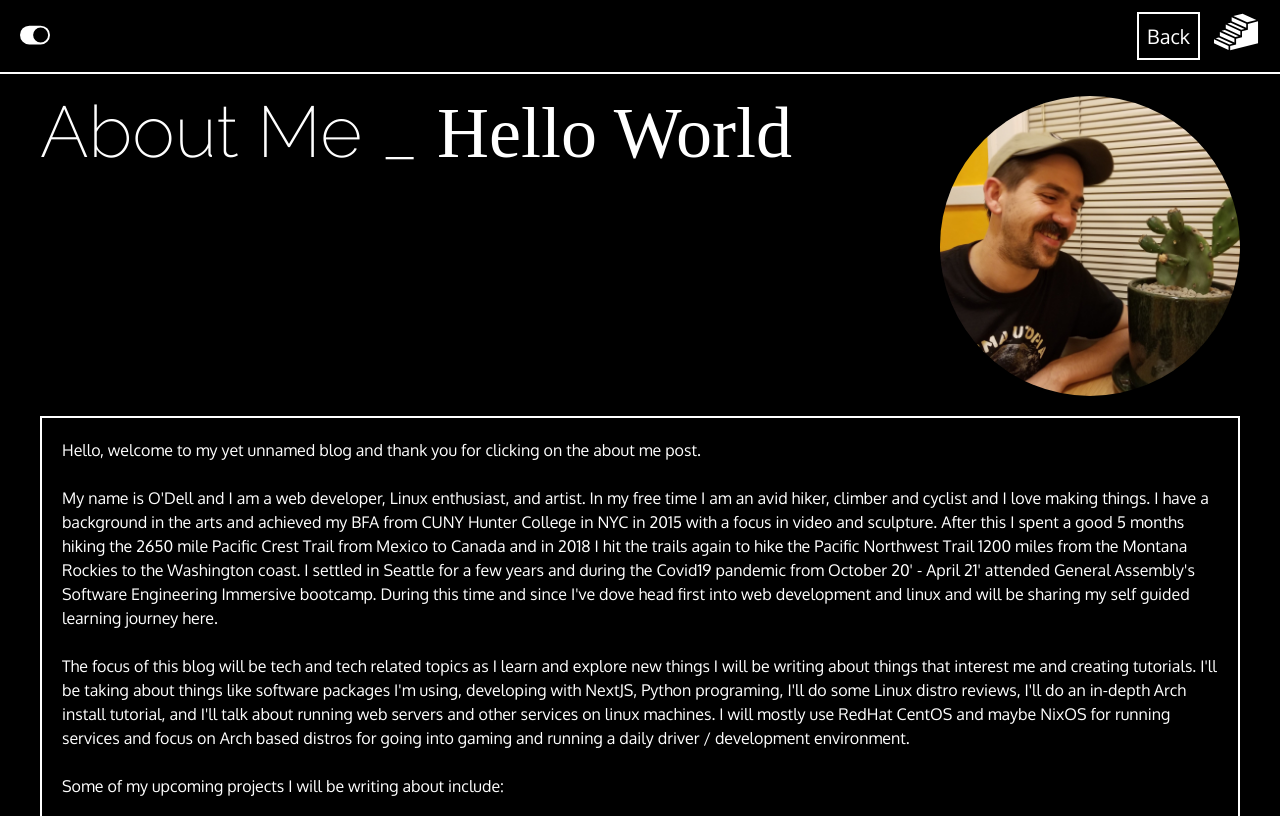
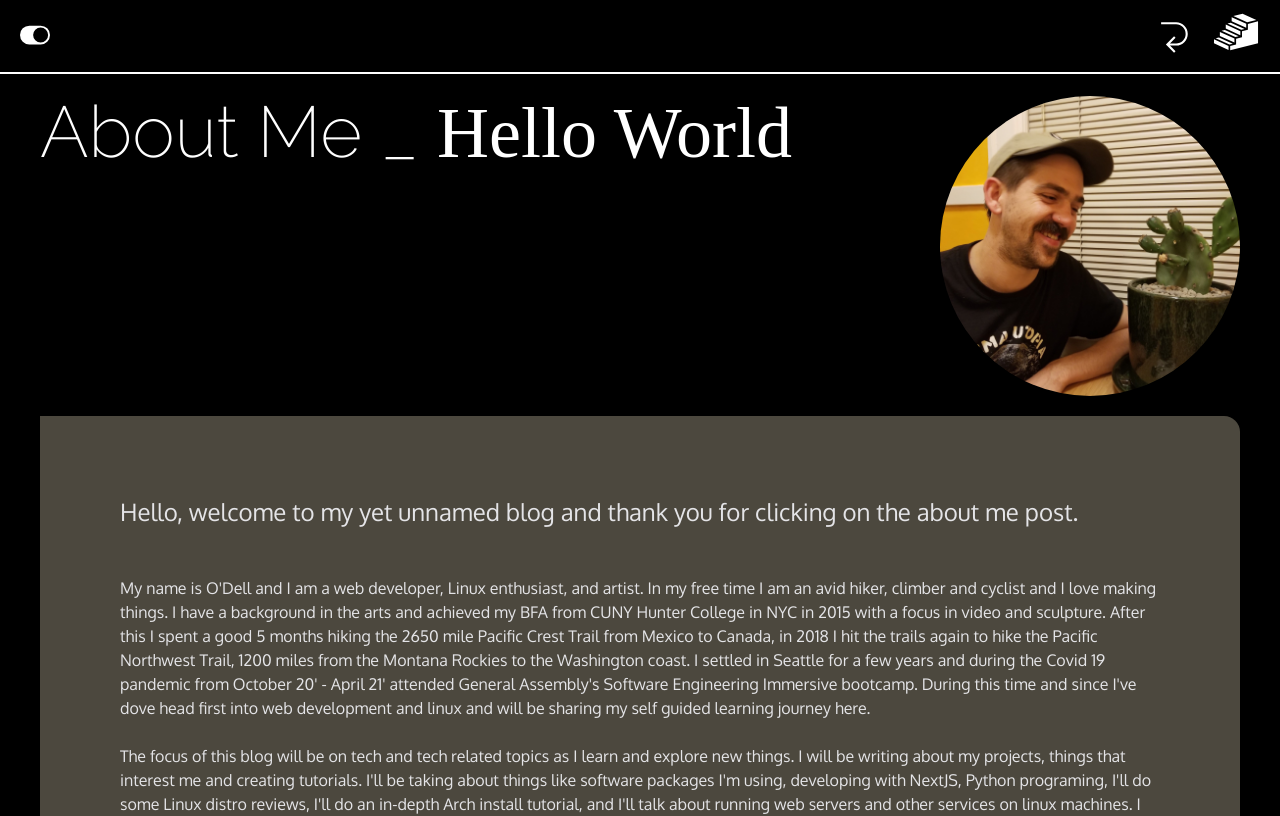
Before and after one commit to MikeOD92/odell_portfolio_blog, a Next.js app: page /blog/about in a window 1280 px wide. Shown: the top 816 px of the page. Built offline with nearby package versions, Linux system fonts and the light colour scheme; a web font is replaced by a local one.

Commit message:
developing blog style, and header style in the about.tsx page.

```diff
--- a/components/BlogIndexCard.tsx
+++ b/components/BlogIndexCard.tsx
@@ -7,8 +7,8 @@ export default function BlogIndexCard(props: any) {
     <Link
       className={`${props.width} ${props.height ? props.height : ""} border-2 ${
         props.light
-          ? "bg-none border-black hover:bg-black hover:border-white text-black hover:text-white"
-          : "bg-black border-white hover:bg-white hover:border-black text-white hover:text-black"
+          ? "bg-none border-black hover:border-yellow-600  text-black "
+          : "bg-black border-white  hover:border-[#4c483e] text-white"
       } ml-3 p-5`}
       href={`/blog/${props.post.id}`}
     >
--- a/pages/blog/about.tsx
+++ b/pages/blog/about.tsx
@@ -4,14 +4,14 @@ import Image from "next/image";
 import { motion, useScroll, useMotionValueEvent } from "framer-motion";
 import { prisma } from "../api/db";
 import { Gi3DStairs } from "react-icons/gi";
-
+import { TfiBackLeft } from "react-icons/tfi";
 export default function about(props: any) {
   return (
     <div>
       <div
         className={`fixed w-full py-2 pl-20 ${
           props.light
-            ? "bg-gradient-to-b from-zinc-100 to-zinc-300 border-2 border-b-black"
+            ? "bg-zinc-300 border-2 border-b-black"
             : "bg-black border-b-2 border-b-white"
         }`}
       >
@@ -22,21 +22,28 @@ export default function about(props: any) {
         >
           <Link
             href="/blog"
-            className={`mr-3 p-2 border-2 self-center ${
+            className={`mr-3 p-2 self-center
+            ${
               props.light
-                ? "bg-none border-black hover:bg-black hover:border-white text-black hover:text-white"
-                : "bg-black border-white hover:bg-white hover:border-black text-white hover:text-black"
+                ? "bg-none hover:bg-black hover:border-white text-black hover:text-white"
+                : "bg-black hover:bg-white hover:border-black text-white hover:text-black"
+            }
+            `}
+          >
+            <TfiBackLeft className={`text-4xl `} />
+          </Link>
+          <Link
+            href="/"
+            className={`text-5xl mb-2 ${
+              props.light ? "hover:text-blue-400" : "hover:text-lime-400"
             }`}
           >
-            Back
-          </Link>
-          <Link href="/" className={`text-5xl mb-2`}>
             <Gi3DStairs />
           </Link>
         </div>
       </div>
       <div
-        className={`h-screen w-full p-10 pt-24 ${
+        className={`h-full w-full p-10 pt-24 ${
           props.light ? "text-black" : "text-white"
         }`}
       >
@@ -54,14 +61,17 @@ export default function about(props: any) {
           />
         </div>
         <div
-          className={`p-5 border-2 ${
-            props.light ? "border-black" : "border-white"
-          } text-md`}
+          className={`p-20  text-md ${
+            props.light
+              ? "text-slate-700 bg-zinc-200"
+              : "text-zinc-200 bg-[#4c483e]"
+          } rounded-r-2xl mb-5`}
         >
-          <p>
+          <h2 className="text-2xl">
             Hello, welcome to my yet unnamed blog and thank you for clicking on
             the about me post.
-          </p>
+          </h2>
+          <br />
           <br />
           <p>
             My name is O&apos;Dell and I am a web developer, Linux enthusiast,
@@ -69,26 +79,26 @@ export default function about(props: any) {
             and I love making things. I have a background in the arts and
             achieved my BFA from CUNY Hunter College in NYC in 2015 with a focus
             in video and sculpture. After this I spent a good 5 months hiking
-            the 2650 mile Pacific Crest Trail from Mexico to Canada and in 2018
-            I hit the trails again to hike the Pacific Northwest Trail 1200
-            miles from the Montana Rockies to the Washington coast. I settled in
-            Seattle for a few years and during the Covid19 pandemic from October
-            20&apos; - April 21&apos; attended General Assembly&apos;s Software
-            Engineering Immersive bootcamp. During this time and since I&apos;ve
-            dove head first into web development and linux and will be sharing
-            my self guided learning journey here.
+            the 2650 mile Pacific Crest Trail from Mexico to Canada, in 2018 I
+            hit the trails again to hike the Pacific Northwest Trail, 1200 miles
+            from the Montana Rockies to the Washington coast. I settled in
+            Seattle for a few years and during the Covid 19 pandemic from
+            October 20&apos; - April 21&apos; attended General Assembly&apos;s
+            Software Engineering Immersive bootcamp. During this time and since
+            I&apos;ve dove head first into web development and linux and will be
+            sharing my self guided learning journey here.
           </p>
           <br />
           <p>
-            The focus of this blog will be tech and tech related topics as I
-            learn and explore new things I will be writing about things that
-            interest me and creating tutorials. I&apos;ll be taking about things
-            like software packages I&apos;m using, developing with NextJS,
-            Python programing, I&apos;ll do some Linux distro reviews, I&apos;ll
-            do an in-depth Arch install tutorial, and I&apos;ll talk about
-            running web servers and other services on linux machines. I will
-            mostly use RedHat CentOS and maybe NixOS for running services and
-            focus on Arch based distros for going into gaming and running a
+            The focus of this blog will be on tech and tech related topics as I
+            learn and explore new things. I will be writing about my projects,
+            things that interest me and creating tutorials. I&apos;ll be taking
+            about things like software packages I&apos;m using, developing with
+            NextJS, Python programing, I&apos;ll do some Linux distro reviews,
+            I&apos;ll do an in-depth Arch install tutorial, and I&apos;ll talk
+            about running web servers and other services on linux machines. I
+            will mostly use RedHat CentOS and maybe NixOS for running services
+            and focus on Arch based distros for going into gaming and running a
             daily driver / development environment.
           </p>
           <br />
--- a/pages/blog/index.tsx
+++ b/pages/blog/index.tsx
@@ -36,21 +36,23 @@ export default function App(props: any) {
       <div className="flex flex-row p-5 pt-24 h-screen">
         <div className="w-1/2 flex flex-col">
           <div
-            className={`h-2/3 mb-5 p-5 bg-[url(/img/rocks2.jpg)] bg-cover border-2 text-white ${
+            className={`h-2/3 mb-5 bg-[url(/img/circutboard.jpg)] bg-cover border-2 text-white ${
               props.light ? "border-black" : "border-white"
             }`}
           >
-            <h2 className={`text-7xl displaytxt  mb-3`}>
-              <span className="titletxt"> O&apos;Dell&apos;s</span> Linux and
-              Tech Blog
+            <h2
+              className={`text-7xl displaytxt w-full h-full  text-lime-400 bg-gradient-to-b from-black/50 to-transparent p-10  mb-3`}
+            >
+              <span className="titletxt"> O&apos;Dell&apos;s</span> <br />
+              Linux and Web Development Blog
             </h2>
           </div>
           <Link
             href="/blog/about"
             className={`h-1/3 border-2 ${
               props.light
-                ? "bg-none border-black hover:bg-black hover:border-white text-black hover:text-white"
-                : "bg-black border-white hover:bg-white hover:border-black text-white hover:text-black"
+                ? "bg-none border-black hover:border-yellow-600 text-black"
+                : "bg-black border-white   hover:border-[#4c483e] text-white "
             } p-5 flex flex-row justify-between items-center`}
           >
             <h4 className="text-5xl titletxt">Hello_World</h4>
--- a/pages/index.tsx
+++ b/pages/index.tsx
@@ -59,9 +59,7 @@ const Home = (props: any) => {
           <Link href="/blog" className="">
             <h3
               className={`titletxt w-full border-2 ${
-                light
-                  ? "text-black border-black"
-                  : " text-white border-zinc-200"
+                light ? "text-black border-black" : "text-white border-zinc-200"
               } ${
                 light
                   ? "hover:bg-black hover:text-white"
```
Also changed, not shown: tailwind.config.js (+10 -7 lines), public/img/circutboard.jpg (added).
